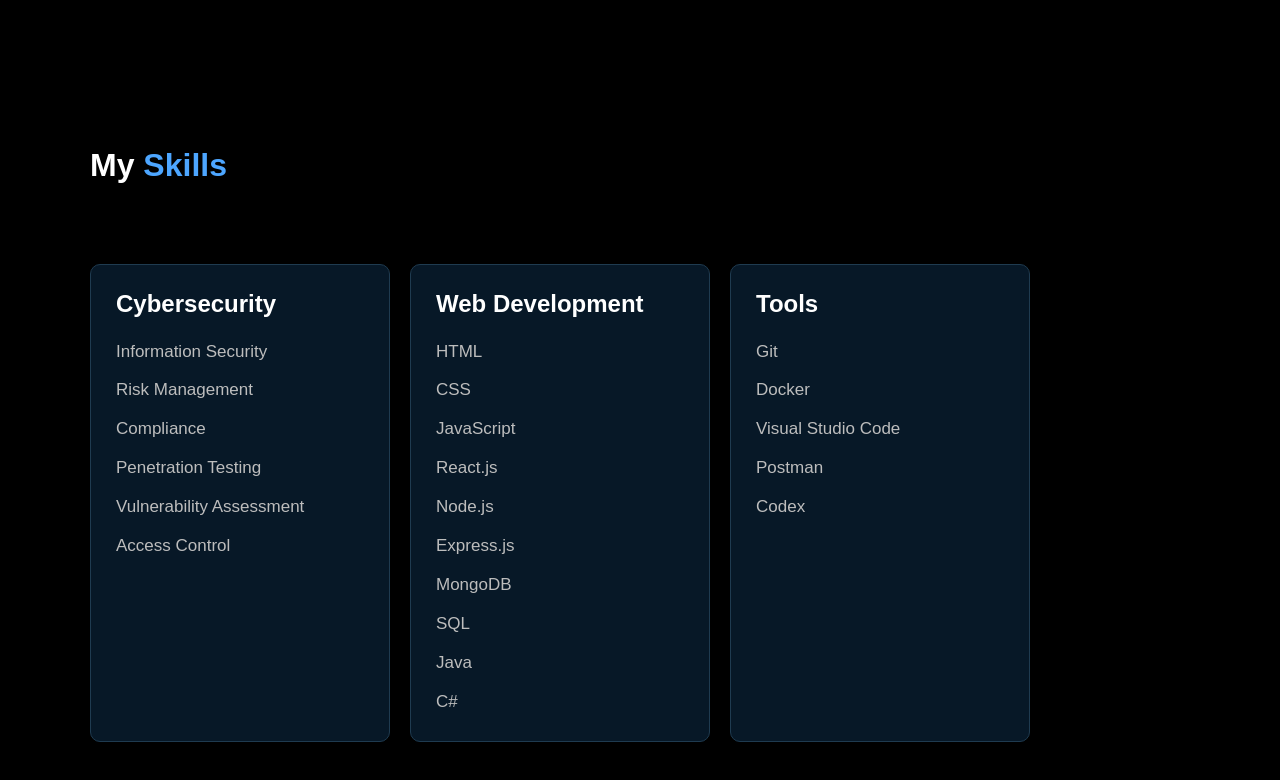
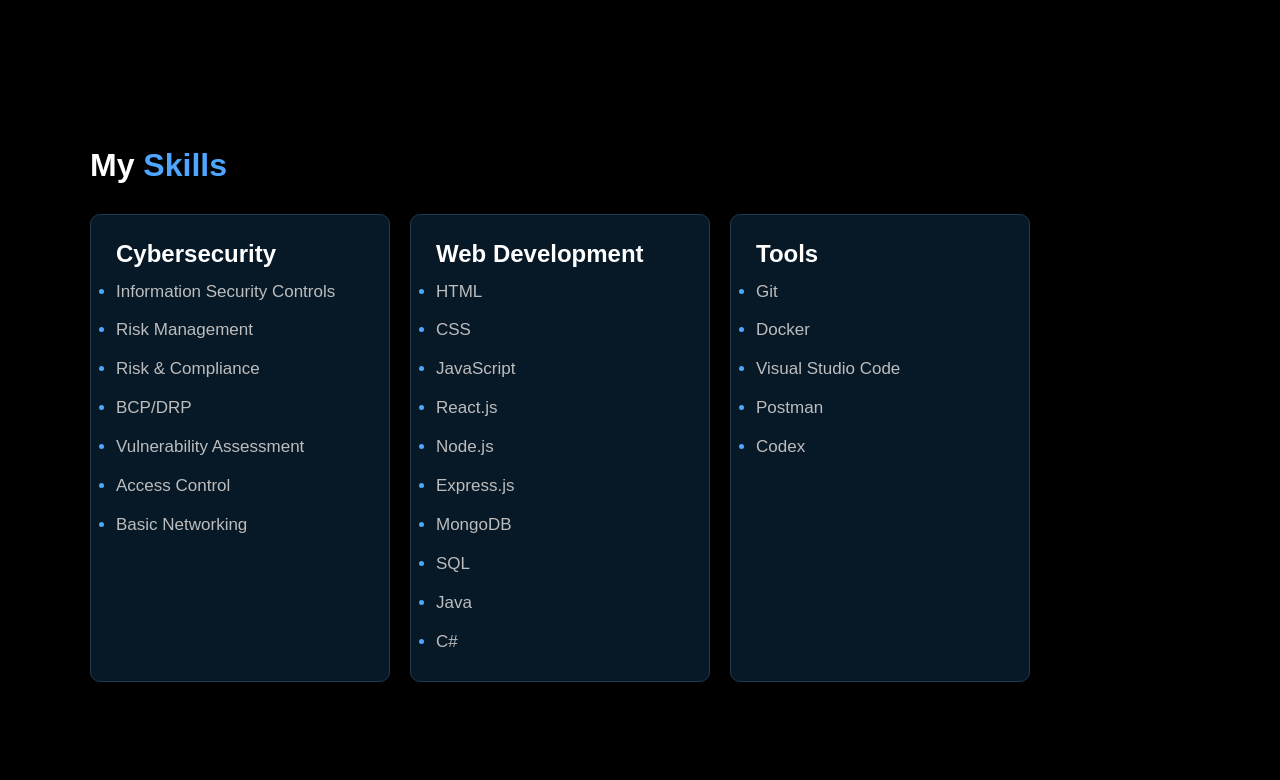
Before and after one commit to consignadofranz/Portfolio, a plain HTML site: page index.html in a window 1280 px wide. Shown: the part 1442-2222 px from the top of the page. After the commit the page ends 2174 px from the top, so only its background shows below. Drawn offline with Linux system fonts and the light colour scheme.

```diff
--- a/index.html
+++ b/index.html
@@ -10,7 +10,6 @@
             margin: 0;
             padding: 0;
             box-sizing: border-box;
-            overflow-x: hidden;
         }
 
         body {
@@ -20,10 +19,14 @@
         }
 
         .navbar {
+            background-color: #121212;
+            position: sticky;
             display: flex;
             gap: 50px;
             margin-top: 20px;
             margin-left: 50px;
+            z-index: 1000;
+            top: 5px;
         }
 
         .nav-links {
@@ -45,7 +48,6 @@
             justify-content: center;
             align-items: center;
             gap: 120px;
-            padding: 50px;
             width: 100%;
             padding: 40px 20px;
         }
@@ -134,6 +136,7 @@
             max-width: 1200px;
             margin: 0 auto;
             padding: 50px;
+            cursor: pointer;
         }
         .skills-container{
             display: flex;
@@ -146,7 +149,6 @@
         }
 
         .Skill-CyberSec {
-            margin-top: 50px;
             background-color: #071827;
             border: 1px solid #1f3b50;
             border-radius: 10px;
@@ -164,7 +166,6 @@
             margin-top: 10px;
         }
         .Skill-WebDev {
-            margin-top: 50px;
             background-color: #071827;
             border: 1px solid #1f3b50;
             border-radius: 10px;
@@ -181,7 +182,6 @@
             margin-top: 10px;
         }
         .Tools {
-            margin-top: 50px;
             background-color: #071827;
             border: 1px solid #1f3b50;
             border-radius: 10px;
@@ -196,6 +196,16 @@
             line-height: 1.7;
             color: #bdbdbd;
             margin-top: 10px;
+        }
+        .skills-container li::marker {
+            color: #4da6ff;
+        }
+
+        .Skill-CyberSec:hover,
+        .Skill-WebDev:hover,
+        .Tools:hover {
+            transform: translateY(-8px) scale(1.02);
+            box-shadow: 0 0 20px rgba(77, 166, 255, 0.35);
         }
         /* MOBILE POV */
         @media (max-width: 768px) {
@@ -288,12 +298,14 @@
         <div class="Skill-CyberSec">
             <h2>Cybersecurity</h2>
             <ul>
-                <li>Information Security</li>
+                <li>Information Security Controls</li>
                 <li>Risk Management</li>
-                <li>Compliance</li>
-                <li>Penetration Testing</li>
+                <li>Risk & Compliance</li>
+                <li>BCP/DRP</li>
                 <li>Vulnerability Assessment</li>
                 <li>Access Control</li>
+                <li>Basic Networking</li>
+            </ul>
         </div>
 
         <div class="Skill-WebDev">
```
